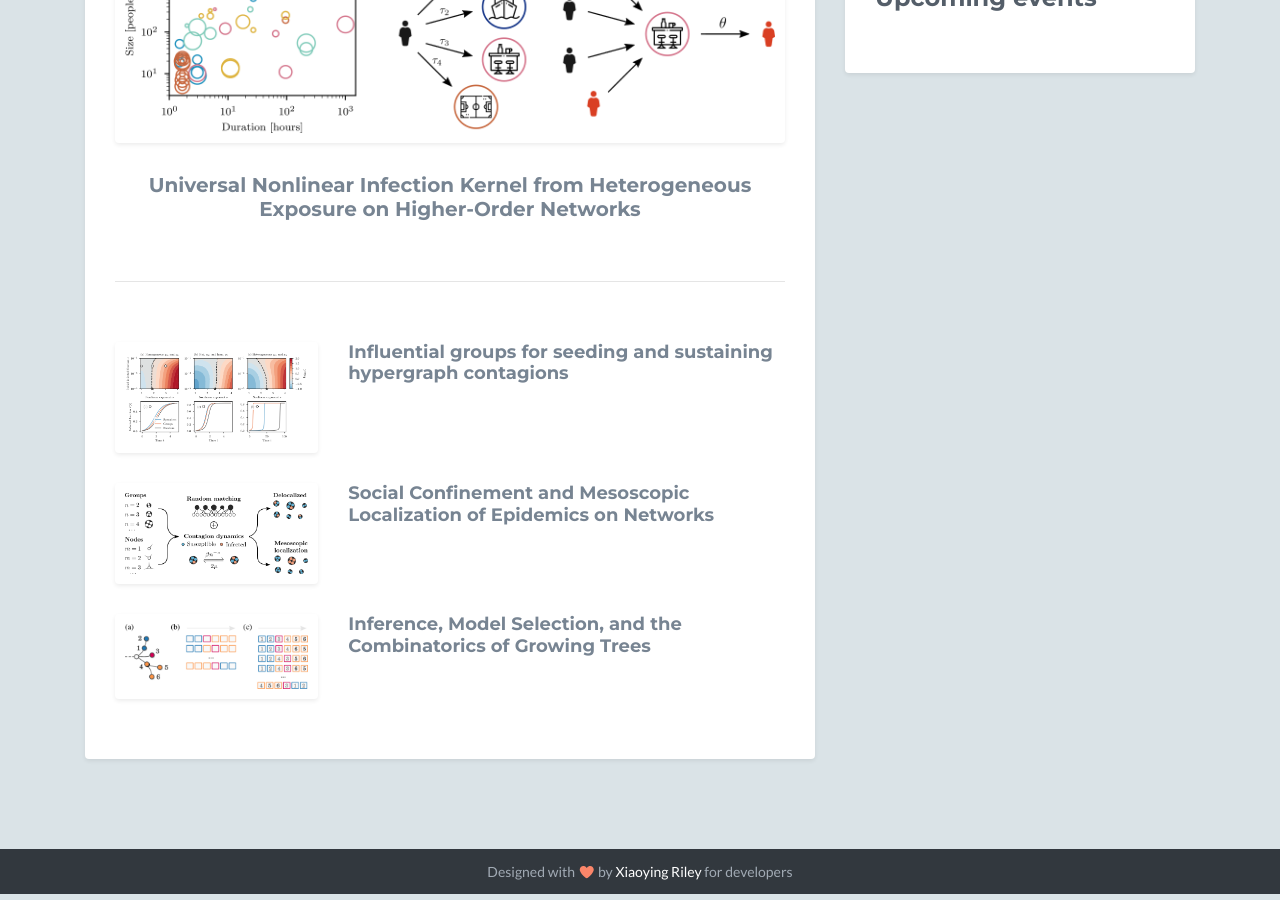
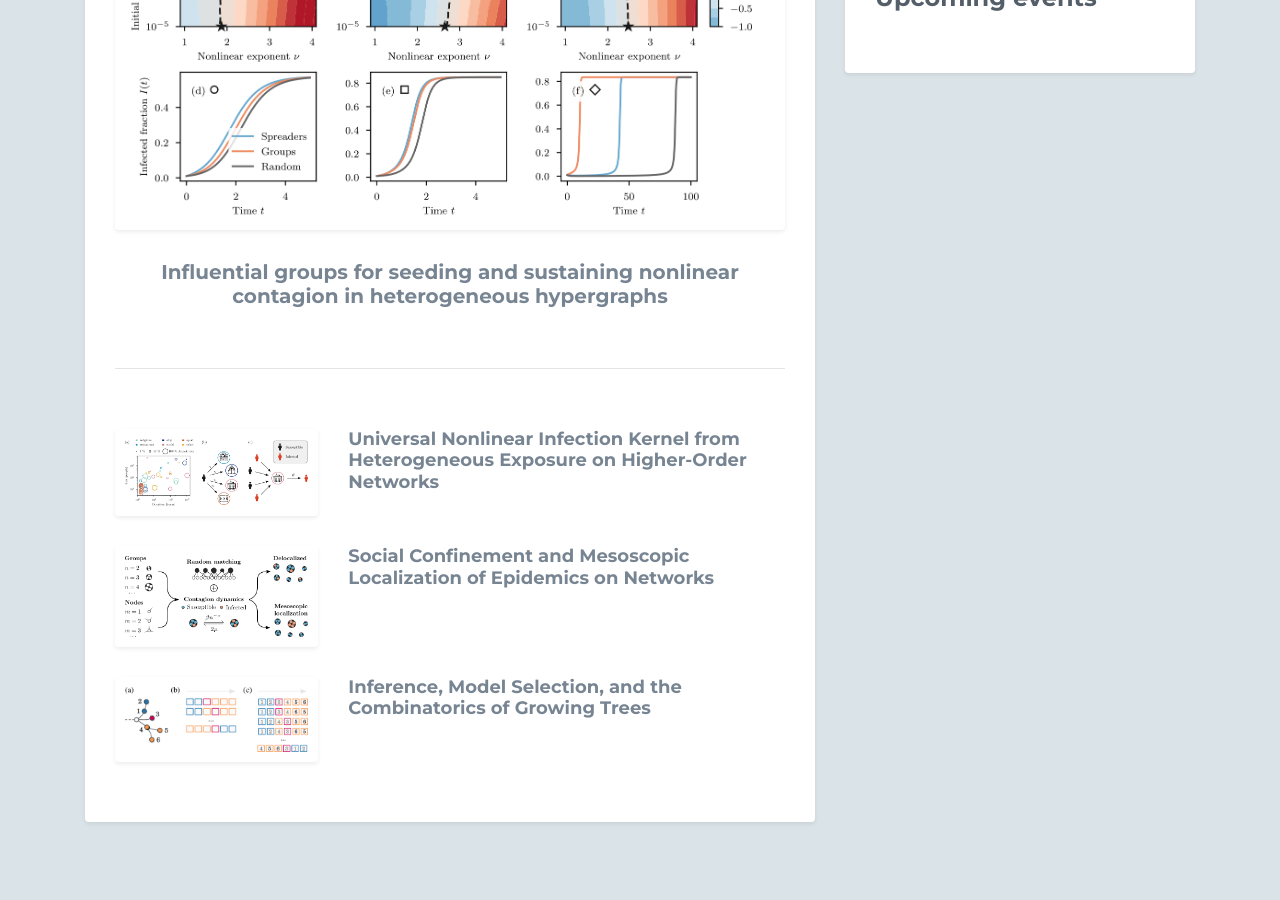
Before and after one commit to gstonge/gstonge.github.io, a Jekyll site: the page built from index.html, in a window 1280 px wide and 900 px high, scrolled down 952 px. Built offline with Jekyll 4.4.1, drawn with Linux system fonts in a browser that asks for light colours; nearby versions of some CDN libraries; library files that are not in the unit come from our copies.

Commit message:
changed headline

```diff
--- a/_data/headline.yml
+++ b/_data/headline.yml
@@ -1,13 +1,16 @@
 headline:
+
+  - title: "Influential groups for seeding and sustaining nonlinear contagion in heterogeneous hypergraphs"
+    url: "https://doi.org/10.1038/s42005-021-00788-w"
+    image: "assets/images/publications/influential2021.png"
+    desc: ""
+
+
+subheadline:
+
   - title: "Universal Nonlinear Infection Kernel from Heterogeneous Exposure on Higher-Order Networks"
     url: "https://journals.aps.org/prl/abstract/10.1103/PhysRevLett.127.158301"
     image: "assets/images/publications/bursty2021.png"
-    desc: ""
-
-subheadline:
-  - title: "Influential groups for seeding and sustaining hypergraph contagions"
-    url: "https://arxiv.org/abs/2105.07092"
-    image: "assets/images/publications/influential2021.png"
     desc: ""
 
   - title: "Social Confinement and Mesoscopic Localization of Epidemics on Networks"
```
